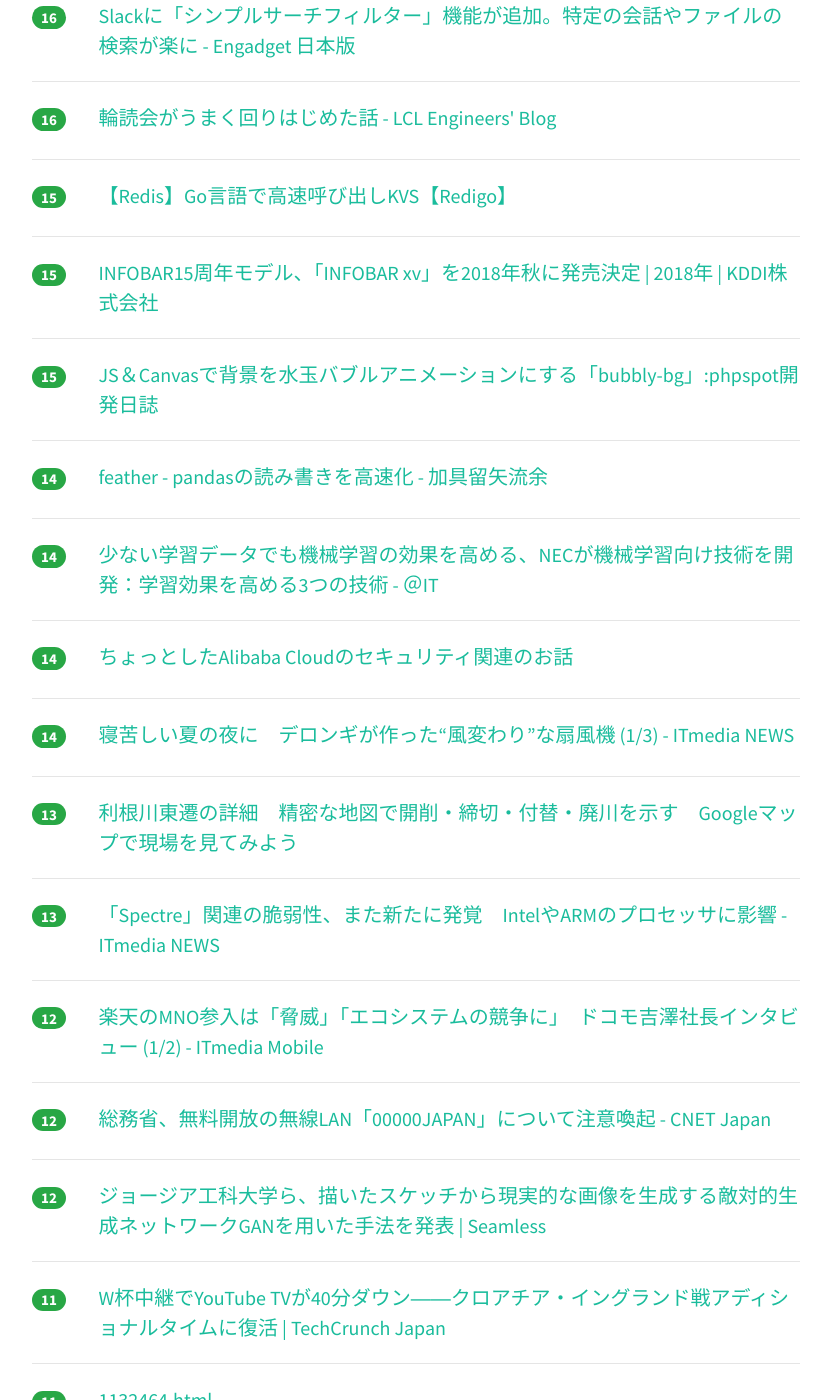
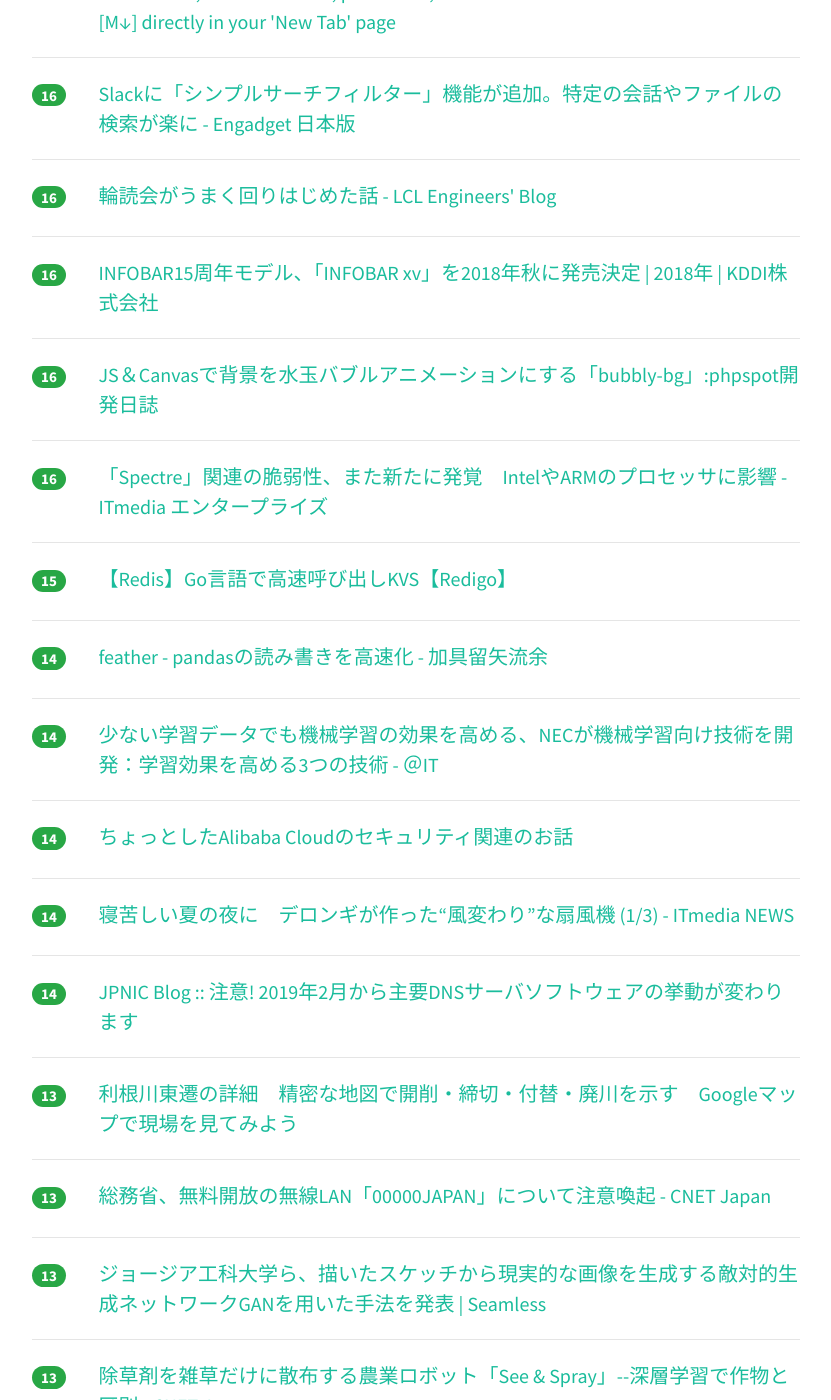
Before and after one commit to yatta47/hatena-matome-site, a Jekyll site: the page built from _posts/2018-07-12-hatena.md, in a window 1280 px wide and 1400 px high, scrolled down 4308 px. Shown: the whole window, without its empty margins (224-1055 px from the left). Built offline with Jekyll 4.4.1, drawn with Linux system fonts in a browser that asks for light colours; nearby versions of some CDN libraries; some of the changed text lies outside the part shown.

Commit message:
Updated 2018-07-12

```diff
--- a/_posts/2018-07-12-hatena.md
+++ b/_posts/2018-07-12-hatena.md
@@ -1,13 +1,13 @@
 ---
 layout: post
 title:  "2018-07-12 はてぶIT"
-date:   2018-07-12 18:02:50
+date:   2018-07-12 19:02:14
 tags: [it-hotentry]
 ---
-69 件のデータあり
+74 件のデータあり
 
 <hr><div class="row">
-<div class="col-1"><span class="badge badge-pill badge-success h2">600</span></div>
+<div class="col-1"><span class="badge badge-pill badge-success h2">628</span></div>
 <div class="col-11"><a href='https://rirekisho.yagish.jp/' target='_blank'>ブラウザでつくれる履歴書「yagish（ヤギッシュ）」</a></div>
 </div>
 <hr>
@@ -17,47 +17,47 @@ tags: [it-hotentry]
 </div>
 <hr>
 <div class="row">
-<div class="col-1"><span class="badge badge-pill badge-success h2">271</span></div>
+<div class="col-1"><span class="badge badge-pill badge-success h2">293</span></div>
 <div class="col-11"><a href='https://k-tai.watch.impress.co.jp/docs/news/1131943.html' target='_blank'>INFOBARが現代の技術で甦る、「INFOBAR xv」LTEケータイで2018年秋発売 - ケータイ Watch</a></div>
 </div>
 <hr>
 <div class="row">
-<div class="col-1"><span class="badge badge-pill badge-success h2">255</span></div>
+<div class="col-1"><span class="badge badge-pill badge-success h2">262</span></div>
 <div class="col-11"><a href='https://pc.watch.impress.co.jp/docs/news/1131933.html' target='_blank'>予言から80年以上実在が証明できなかった“幻の粒子”「マヨラナ粒子」が発見 ～より安定動作する「トポロジカル量子コンピュータ」の実現につながる一歩 - PC Watch</a></div>
 </div>
 <hr>
 <div class="row">
-<div class="col-1"><span class="badge badge-pill badge-success h2">195</span></div>
+<div class="col-1"><span class="badge badge-pill badge-success h2">212</span></div>
 <div class="col-11"><a href='https://webtan.impress.co.jp/e/2018/07/12/29144' target='_blank'>Webサイトリニューアルの7ステップと、よりよいサイトを作るための「要件定義」の勘所 | 【レポート】Web担当者Forumミーティング 2018 Spring | Web担当者Forum</a></div>
 </div>
 <hr>
 <div class="row">
-<div class="col-1"><span class="badge badge-pill badge-success h2">181</span></div>
+<div class="col-1"><span class="badge badge-pill badge-success h2">190</span></div>
 <div class="col-11"><a href='https://www.m15s.jp/entry/2018/07/11/190000' target='_blank'>まずシステム開発なしで1つ売ってみよう - Midland Incubators</a></div>
 </div>
 <hr>
 <div class="row">
-<div class="col-1"><span class="badge badge-pill badge-success h2">149</span></div>
+<div class="col-1"><span class="badge badge-pill badge-success h2">176</span></div>
 <div class="col-11"><a href='https://mzp.hatenablog.com/entry/2018/07/12/115644' target='_blank'>💖アイドルとして勤務する -理論と実践- #imas_hack - みずぴー日記</a></div>
 </div>
 <hr>
 <div class="row">
-<div class="col-1"><span class="badge badge-pill badge-success h2">108</span></div>
+<div class="col-1"><span class="badge badge-pill badge-success h2">118</span></div>
 <div class="col-11"><a href='https://note.mu/hecateball/n/nc26689bc6379' target='_blank'>結構前に楽天株式会社を退職していました｜hecateball｜note</a></div>
 </div>
 <hr>
 <div class="row">
-<div class="col-1"><span class="badge badge-pill badge-success h2">105</span></div>
+<div class="col-1"><span class="badge badge-pill badge-success h2">106</span></div>
 <div class="col-11"><a href='https://myuon.github.io/posts/how-far-can-static-analysis-go/' target='_blank'>静的解析の限界、現実世界との境界 - The curse of λ</a></div>
 </div>
 <hr>
 <div class="row">
-<div class="col-1"><span class="badge badge-pill badge-success h2">74</span></div>
+<div class="col-1"><span class="badge badge-pill badge-success h2">93</span></div>
 <div class="col-11"><a href='https://blog.spacemarket.com/design/atomic_design/' target='_blank'>PhotoshopからXD、さらにSkechへ…Atomic Designを実現させるまでにぶち当たったデザインチームの苦悩 | スペースマーケットブログ</a></div>
 </div>
 <hr>
 <div class="row">
-<div class="col-1"><span class="badge badge-pill badge-success h2">66</span></div>
+<div class="col-1"><span class="badge badge-pill badge-success h2">82</span></div>
 <div class="col-11"><a href='https://inside.dmm.com/entry/2018/07/12/components' target='_blank'>DMM動画サービスの問題を解決しようとしている話（コンポーネント編） - DMM inside</a></div>
 </div>
 <hr>
@@ -67,13 +67,18 @@ tags: [it-hotentry]
 </div>
 <hr>
 <div class="row">
-<div class="col-1"><span class="badge badge-pill badge-success h2">48</span></div>
+<div class="col-1"><span class="badge badge-pill badge-success h2">50</span></div>
 <div class="col-11"><a href='https://japanese.engadget.com/2018/07/11/au-infobar-3-xv/' target='_blank'>au INFOBARに3年ぶり新モデル「xv」　初代を洗練し復刻 - Engadget 日本版</a></div>
 </div>
 <hr>
 <div class="row">
-<div class="col-1"><span class="badge badge-pill badge-success h2">47</span></div>
+<div class="col-1"><span class="badge badge-pill badge-success h2">49</span></div>
 <div class="col-11"><a href='https://dev.classmethod.jp/cloud/aws/elastic-file-system-ga-in-tokyo/' target='_blank'>ついにきた！EFS（Elastic File System）が東京リージョンで利用可能になりました！ ｜ Developers.IO</a></div>
+</div>
+<hr>
+<div class="row">
+<div class="col-1"><span class="badge badge-pill badge-success h2">43</span></div>
+<div class="col-11"><a href='https://stocker.jp/diary/wordpress-tutorial/' target='_blank'>おそらく最もわかりやすいWordPressテーマ制作チュートリアル | Stocker.jp / diary</a></div>
 </div>
 <hr>
 <div class="row">
@@ -82,13 +87,18 @@ tags: [it-hotentry]
 </div>
 <hr>
 <div class="row">
-<div class="col-1"><span class="badge badge-pill badge-success h2">39</span></div>
-<div class="col-11"><a href='https://stocker.jp/diary/wordpress-tutorial/' target='_blank'>おそらく最もわかりやすいWordPressテーマ制作チュートリアル | Stocker.jp / diary</a></div>
+<div class="col-1"><span class="badge badge-pill badge-success h2">37</span></div>
+<div class="col-11"><a href='http://yonosuke.net/eguchi/archives/8703' target='_blank'>悪いデザインは人を苦しめます – 江口某の不如意研究室</a></div>
 </div>
 <hr>
 <div class="row">
-<div class="col-1"><span class="badge badge-pill badge-success h2">37</span></div>
-<div class="col-11"><a href='http://yonosuke.net/eguchi/archives/8703' target='_blank'>悪いデザインは人を苦しめます – 江口某の不如意研究室</a></div>
+<div class="col-1"><span class="badge badge-pill badge-success h2">34</span></div>
+<div class="col-11"><a href='https://geek-out.jp/column/entry/2018/07/12/110000' target='_blank'>「悩んだら困難な道を選ぶ！」でEdTechに転身　レガシーな学校教育をテクノロジーの力で変える - GeekOut</a></div>
+</div>
+<hr>
+<div class="row">
+<div class="col-1"><span class="badge badge-pill badge-success h2">32</span></div>
+<div class="col-11"><a href='https://www.vusec.net/projects/tlbleed/' target='_blank'>TLBleed - VUSec</a></div>
 </div>
 <hr>
 <div class="row">
@@ -97,17 +107,12 @@ tags: [it-hotentry]
 </div>
 <hr>
 <div class="row">
-<div class="col-1"><span class="badge badge-pill badge-success h2">31</span></div>
-<div class="col-11"><a href='https://www.vusec.net/projects/tlbleed/' target='_blank'>TLBleed - VUSec</a></div>
+<div class="col-1"><span class="badge badge-pill badge-success h2">30</span></div>
+<div class="col-11"><a href='http://eetimes.jp/ee/articles/1807/11/news042.html' target='_blank'>「ラズパイ」最初の10年、今後の10年 (1/3) - EE Times Japan</a></div>
 </div>
 <hr>
 <div class="row">
 <div class="col-1"><span class="badge badge-pill badge-success h2">29</span></div>
-<div class="col-11"><a href='https://geek-out.jp/column/entry/2018/07/12/110000' target='_blank'>「悩んだら困難な道を選ぶ！」でEdTechに転身　レガシーな学校教育をテクノロジーの力で変える - GeekOut</a></div>
-</div>
-<hr>
-<div class="row">
-<div class="col-1"><span class="badge badge-pill badge-success h2">28</span></div>
 <div class="col-11"><a href='https://coliss.com/articles/blog/wordpress/wordpress-theme-susty.html' target='_blank'>WordPressの軽量、高速化！ページ表示にかかる時間は1秒未満、WordPressの無料テーマファイル -Susty WP | コリス</a></div>
 </div>
 <hr>
@@ -119,11 +124,6 @@ tags: [it-hotentry]
 <div class="row">
 <div class="col-1"><span class="badge badge-pill badge-success h2">26</span></div>
 <div class="col-11"><a href='https://pc.watch.impress.co.jp/docs/news/1132451.html' target='_blank'>Surface Goの追加で国内のシリーズ売上を1.5倍にする、と日本マイクロソフト平野社長 - PC Watch</a></div>
-</div>
-<hr>
-<div class="row">
-<div class="col-1"><span class="badge badge-pill badge-success h2">26</span></div>
-<div class="col-11"><a href='http://eetimes.jp/ee/articles/1807/11/news042.html' target='_blank'>「ラズパイ」最初の10年、今後の10年 (1/3) - EE Times Japan</a></div>
 </div>
 <hr>
 <div class="row">
@@ -147,13 +147,13 @@ tags: [it-hotentry]
 </div>
 <hr>
 <div class="row">
-<div class="col-1"><span class="badge badge-pill badge-success h2">21</span></div>
-<div class="col-11"><a href='https://webtan.impress.co.jp/e/2018/07/12/29700' target='_blank'>あなたのサイトは大丈夫？ 待ったなしのChrome 68対策、安全性向上にはWAFも有効 | Web担当者Forum</a></div>
+<div class="col-1"><span class="badge badge-pill badge-success h2">22</span></div>
+<div class="col-11"><a href='https://simchange.jp/budget-smartphones-impressions/' target='_blank'>【実録レポート】格安スマホに乗り換えた感想。メリットと注意点まとめ - SIMチェンジ</a></div>
 </div>
 <hr>
 <div class="row">
 <div class="col-1"><span class="badge badge-pill badge-success h2">21</span></div>
-<div class="col-11"><a href='https://simchange.jp/budget-smartphones-impressions/' target='_blank'>【実録レポート】格安スマホに乗り換えた感想。メリットと注意点まとめ - SIMチェンジ</a></div>
+<div class="col-11"><a href='https://webtan.impress.co.jp/e/2018/07/12/29700' target='_blank'>あなたのサイトは大丈夫？ 待ったなしのChrome 68対策、安全性向上にはWAFも有効 | Web担当者Forum</a></div>
 </div>
 <hr>
 <div class="row">
@@ -163,7 +163,17 @@ tags: [it-hotentry]
 <hr>
 <div class="row">
 <div class="col-1"><span class="badge badge-pill badge-success h2">20</span></div>
+<div class="col-11"><a href='http://neue.cc/2018/07/12_567.html' target='_blank'>neue cc - UniTask - Unity + async/awaitの完全でハイパフォーマンスな統合</a></div>
+</div>
+<hr>
+<div class="row">
+<div class="col-1"><span class="badge badge-pill badge-success h2">20</span></div>
 <div class="col-11"><a href='https://internet.watch.impress.co.jp/docs/yajiuma/1132476.html' target='_blank'>案の定……Pokémon GO「スペシャル・ウィークエンド」参加券が転売ヤーの餌食に【やじうまWatch】 - INTERNET Watch</a></div>
+</div>
+<hr>
+<div class="row">
+<div class="col-1"><span class="badge badge-pill badge-success h2">20</span></div>
+<div class="col-11"><a href='http://blog.nicovideo.jp/niconews/80407.html' target='_blank'>【ユーザー生放送】タイムシフトが新配信システムに対応しました|ニコニコインフォ</a></div>
 </div>
 <hr>
 <div class="row">
@@ -183,12 +193,12 @@ tags: [it-hotentry]
 <hr>
 <div class="row">
 <div class="col-1"><span class="badge badge-pill badge-success h2">18</span></div>
-<div class="col-11"><a href='http://neue.cc/2018/07/12_567.html' target='_blank'>neue cc - UniTask - Unity + async/awaitの完全でハイパフォーマンスな統合</a></div>
+<div class="col-11"><a href='http://www.shokola.net/?p=2141' target='_blank'>「お母さん」だからこそ勉強会を主催するの巻 | いきあたりばったり</a></div>
 </div>
 <hr>
 <div class="row">
 <div class="col-1"><span class="badge badge-pill badge-success h2">18</span></div>
-<div class="col-11"><a href='http://blog.nicovideo.jp/niconews/80407.html' target='_blank'>【ユーザー生放送】タイムシフトが新配信システムに対応しました|ニコニコインフォ</a></div>
+<div class="col-11"><a href='http://www.itmedia.co.jp/news/articles/1807/12/news116.html' target='_blank'>Apple、全従業員に1Password提供へ - ITmedia NEWS</a></div>
 </div>
 <hr>
 <div class="row">
@@ -199,11 +209,6 @@ tags: [it-hotentry]
 <div class="row">
 <div class="col-1"><span class="badge badge-pill badge-success h2">17</span></div>
 <div class="col-11"><a href='https://japan.cnet.com/article/35122352/' target='_blank'>Twitter、フォロワー数からロックアカウントを除外へ - CNET Japan</a></div>
-</div>
-<hr>
-<div class="row">
-<div class="col-1"><span class="badge badge-pill badge-success h2">17</span></div>
-<div class="col-11"><a href='http://www.shokola.net/?p=2141' target='_blank'>「お母さん」だからこそ勉強会を主催するの巻 | いきあたりばったり</a></div>
 </div>
 <hr>
 <div class="row">
@@ -222,18 +227,23 @@ tags: [it-hotentry]
 </div>
 <hr>
 <div class="row">
-<div class="col-1"><span class="badge badge-pill badge-success h2">15</span></div>
-<div class="col-11"><a href='https://qiita.com/chan-p/items/5c5e7cc1e966f8a90422' target='_blank'>【Redis】Go言語で高速呼び出しKVS【Redigo】</a></div>
+<div class="col-1"><span class="badge badge-pill badge-success h2">16</span></div>
+<div class="col-11"><a href='http://news.kddi.com/kddi/corporate/newsrelease/2018/07/12/3265.html' target='_blank'>INFOBAR15周年モデル、「INFOBAR xv」を2018年秋に発売決定 | 2018年 | KDDI株式会社</a></div>
+</div>
+<hr>
+<div class="row">
+<div class="col-1"><span class="badge badge-pill badge-success h2">16</span></div>
+<div class="col-11"><a href='http://phpspot.org/blog/archives/2018/07/jscanvasbubblyb.html' target='_blank'>JS＆Canvasで背景を水玉バブルアニメーションにする「bubbly-bg」:phpspot開発日誌</a></div>
+</div>
+<hr>
+<div class="row">
+<div class="col-1"><span class="badge badge-pill badge-success h2">16</span></div>
+<div class="col-11"><a href='http://www.itmedia.co.jp/enterprise/articles/1807/12/news085.html' target='_blank'>「Spectre」関連の脆弱性、また新たに発覚　IntelやARMのプロセッサに影響 - ITmedia エンタープライズ</a></div>
 </div>
 <hr>
 <div class="row">
 <div class="col-1"><span class="badge badge-pill badge-success h2">15</span></div>
-<div class="col-11"><a href='http://news.kddi.com/kddi/corporate/newsrelease/2018/07/12/3265.html' target='_blank'>INFOBAR15周年モデル、「INFOBAR xv」を2018年秋に発売決定 | 2018年 | KDDI株式会社</a></div>
-</div>
-<hr>
-<div class="row">
-<div class="col-1"><span class="badge badge-pill badge-success h2">15</span></div>
-<div class="col-11"><a href='http://phpspot.org/blog/archives/2018/07/jscanvasbubblyb.html' target='_blank'>JS＆Canvasで背景を水玉バブルアニメーションにする「bubbly-bg」:phpspot開発日誌</a></div>
+<div class="col-11"><a href='https://qiita.com/chan-p/items/5c5e7cc1e966f8a90422' target='_blank'>【Redis】Go言語で高速呼び出しKVS【Redigo】</a></div>
 </div>
 <hr>
 <div class="row">
@@ -257,8 +267,28 @@ tags: [it-hotentry]
 </div>
 <hr>
 <div class="row">
+<div class="col-1"><span class="badge badge-pill badge-success h2">14</span></div>
+<div class="col-11"><a href='https://blog.nic.ad.jp/blog/dns-flag-day/' target='_blank'>JPNIC Blog :: 注意! 2019年2月から主要DNSサーバソフトウェアの挙動が変わります</a></div>
+</div>
+<hr>
+<div class="row">
 <div class="col-1"><span class="badge badge-pill badge-success h2">13</span></div>
 <div class="col-11"><a href='http://www.geocities.jp/yamakatsusan00/keiido_tonegawa.html' target='_blank'>利根川東遷の詳細　精密な地図で開削・締切・付替・廃川を示す　Googleマップで現場を見てみよう</a></div>
+</div>
+<hr>
+<div class="row">
+<div class="col-1"><span class="badge badge-pill badge-success h2">13</span></div>
+<div class="col-11"><a href='https://japan.cnet.com/article/35122341/' target='_blank'>総務省、無料開放の無線LAN「00000JAPAN」について注意喚起 - CNET Japan</a></div>
+</div>
+<hr>
+<div class="row">
+<div class="col-1"><span class="badge badge-pill badge-success h2">13</span></div>
+<div class="col-11"><a href='https://shiropen.com/seamless/sketchygan' target='_blank'>ジョージア工科大学ら、描いたスケッチから現実的な画像を生成する敵対的生成ネットワークGANを用いた手法を発表 | Seamless</a></div>
+</div>
+<hr>
+<div class="row">
+<div class="col-1"><span class="badge badge-pill badge-success h2">13</span></div>
+<div class="col-11"><a href='https://japan.cnet.com/article/35122376/' target='_blank'>除草剤を雑草だけに散布する農業ロボット「See & Spray」--深層学習で作物と区別 - CNET Japan</a></div>
 </div>
 <hr>
 <div class="row">
@@ -268,32 +298,17 @@ tags: [it-hotentry]
 <hr>
 <div class="row">
 <div class="col-1"><span class="badge badge-pill badge-success h2">12</span></div>
-<div class="col-11"><a href='http://www.itmedia.co.jp/mobile/articles/1807/12/news052.html' target='_blank'>楽天のMNO参入は「脅威」「エコシステムの競争に」　ドコモ吉澤社長インタビュー (1/2) - ITmedia Mobile</a></div>
+<div class="col-11"><a href='https://forest.watch.impress.co.jp/docs/serial/yajiuma/1132464.html' target='_blank'>1132464.html</a></div>
 </div>
 <hr>
 <div class="row">
 <div class="col-1"><span class="badge badge-pill badge-success h2">12</span></div>
-<div class="col-11"><a href='https://japan.cnet.com/article/35122341/' target='_blank'>総務省、無料開放の無線LAN「00000JAPAN」について注意喚起 - CNET Japan</a></div>
-</div>
-<hr>
-<div class="row">
-<div class="col-1"><span class="badge badge-pill badge-success h2">12</span></div>
-<div class="col-11"><a href='https://shiropen.com/seamless/sketchygan' target='_blank'>ジョージア工科大学ら、描いたスケッチから現実的な画像を生成する敵対的生成ネットワークGANを用いた手法を発表 | Seamless</a></div>
+<div class="col-11"><a href='http://www.itmedia.co.jp/mobile/articles/1807/12/news052.html' target='_blank'>楽天のMNO参入は「脅威」「エコシステムの競争に」　ドコモ吉澤社長インタビュー (1/2) - ITmedia Mobile</a></div>
 </div>
 <hr>
 <div class="row">
 <div class="col-1"><span class="badge badge-pill badge-success h2">11</span></div>
 <div class="col-11"><a href='https://jp.techcrunch.com/2018/07/12/youtube-tv-goes-down-during-the-world-cup/' target='_blank'>W杯中継でYouTube TVが40分ダウン――クロアチア・イングランド戦アディショナルタイムに復活 | TechCrunch Japan</a></div>
-</div>
-<hr>
-<div class="row">
-<div class="col-1"><span class="badge badge-pill badge-success h2">11</span></div>
-<div class="col-11"><a href='https://forest.watch.impress.co.jp/docs/serial/yajiuma/1132464.html' target='_blank'>1132464.html</a></div>
-</div>
-<hr>
-<div class="row">
-<div class="col-1"><span class="badge badge-pill badge-success h2">11</span></div>
-<div class="col-11"><a href='https://japan.cnet.com/article/35122376/' target='_blank'>除草剤を雑草だけに散布する農業ロボット「See & Spray」--深層学習で作物と区別 - CNET Japan</a></div>
 </div>
 <hr>
 <div class="row">
@@ -322,12 +337,12 @@ tags: [it-hotentry]
 </div>
 <hr>
 <div class="row">
-<div class="col-1"><span class="badge badge-pill badge-success h2">8</span></div>
+<div class="col-1"><span class="badge badge-pill badge-success h2">9</span></div>
 <div class="col-11"><a href='https://www.buzzfeed.com/jp/yuikashima/iphone-japan-3g-10-years' target='_blank'>懐かしくて死ぬ。iPhoneが発売されて今日で10年。3Gに電源を入れると涙腺崩壊した</a></div>
 </div>
 <hr>
 <div class="row">
-<div class="col-1"><span class="badge badge-pill badge-success h2">7</span></div>
+<div class="col-1"><span class="badge badge-pill badge-success h2">8</span></div>
 <div class="col-11"><a href='https://benchmark-driver.github.io/' target='_blank'>benchmark-driver</a></div>
 </div>
 <hr>
@@ -337,17 +352,27 @@ tags: [it-hotentry]
 </div>
 <hr>
 <div class="row">
+<div class="col-1"><span class="badge badge-pill badge-success h2">7</span></div>
+<div class="col-11"><a href='https://blogs.technet.microsoft.com/jpwsus/2018/07/11/wua-wer/' target='_blank'>Windows Server 2016 で Windows Error Reporting (WindowsUpdateFailure) が多量に出力される – Japan WSUS Support Team Blog</a></div>
+</div>
+<hr>
+<div class="row">
 <div class="col-1"><span class="badge badge-pill badge-success h2">6</span></div>
 <div class="col-11"><a href='https://jp.techcrunch.com/2018/07/11/2018-07-10-with-lockbox-and-notes-mozilla-launches-its-first-set-of-mobile-test-pilot-experiments/' target='_blank'>Mozllaがモバイル上のFirefoxをより便利に使うためのアプリLockboxとNotesをTest Pilotでローンチ | TechCrunch Japan</a></div>
 </div>
 <hr>
 <div class="row">
-<div class="col-1"><span class="badge badge-pill badge-success h2">5</span></div>
-<div class="col-11"><a href='https://blogs.technet.microsoft.com/jpwsus/2018/07/11/wua-wer/' target='_blank'>Windows Server 2016 で Windows Error Reporting (WindowsUpdateFailure) が多量に出力される – Japan WSUS Support Team Blog</a></div>
+<div class="col-1"><span class="badge badge-pill badge-success h2">6</span></div>
+<div class="col-11"><a href='https://rocketnews24.com/2018/07/12/1089878/' target='_blank'>マイクロソフトが話題の新機種『Surface Go』の国内価格を発表！ 一般向けは6万4800円から / ネットの声「高すぎ」「急速に興味を失った」 | ロケットニュース24</a></div>
 </div>
 <hr>
 <div class="row">
-<div class="col-1"><span class="badge badge-pill badge-success h2">5</span></div>
-<div class="col-11"><a href='https://rocketnews24.com/2018/07/12/1089878/' target='_blank'>マイクロソフトが話題の新機種『Surface Go』の国内価格を発表！ 一般向けは6万4800円から / ネットの声「高すぎ」「急速に興味を失った」 | ロケットニュース24</a></div>
+<div class="col-1"><span class="badge badge-pill badge-success h2">3</span></div>
+<div class="col-11"><a href='http://mizchi.hatenablog.com/entry/2018/07/12/175712' target='_blank'>Chrome Canary に PWA for Desktop が来たいたので next-editor で試した - mizchi's blog</a></div>
 </div>
 <hr>
+<div class="row">
+<div class="col-1"><span class="badge badge-pill badge-success h2">3</span></div>
+<div class="col-11"><a href='https://japanese.engadget.com/2018/07/12/mac-mini-11-ipad-pro/' target='_blank'>新Mac miniはついに今秋? 11型iPad Proを含めた多数製品を有力アナリストが予測 - Engadget 日本版</a></div>
+</div>
+<hr>
```
